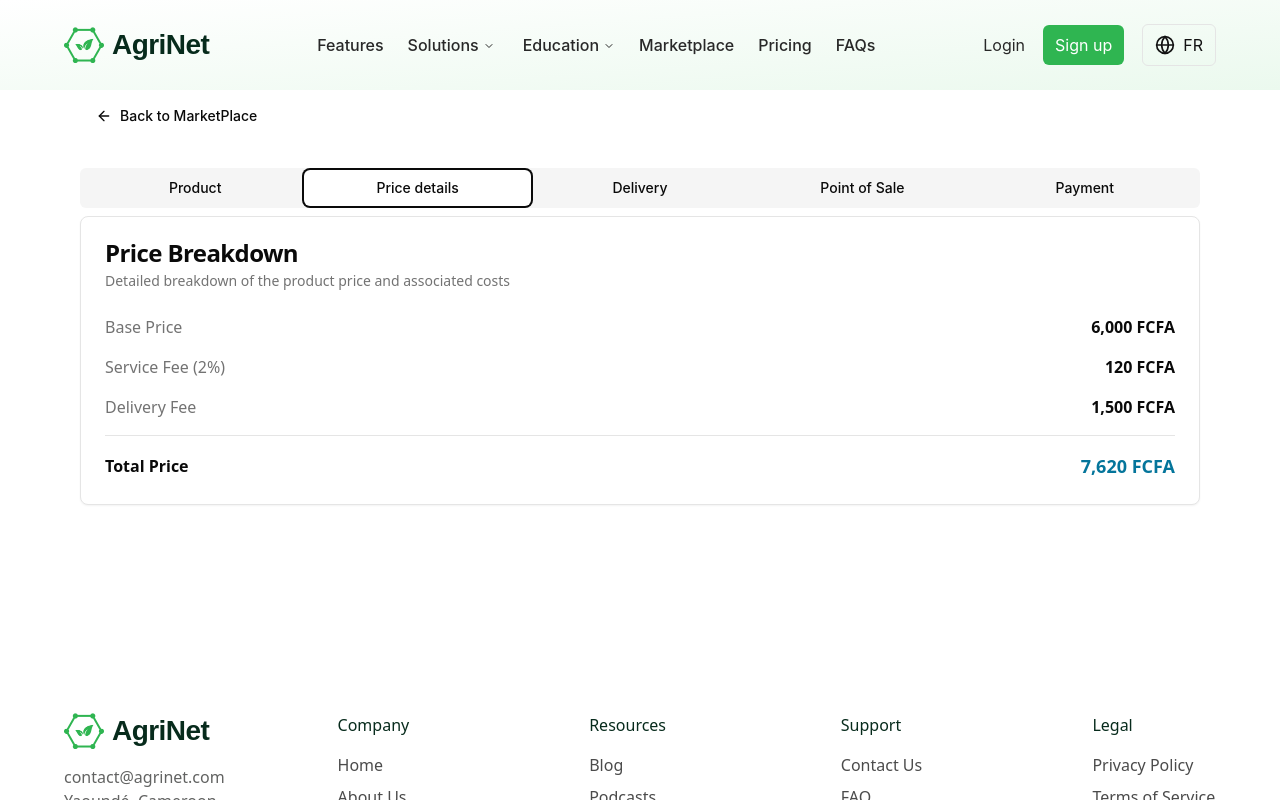
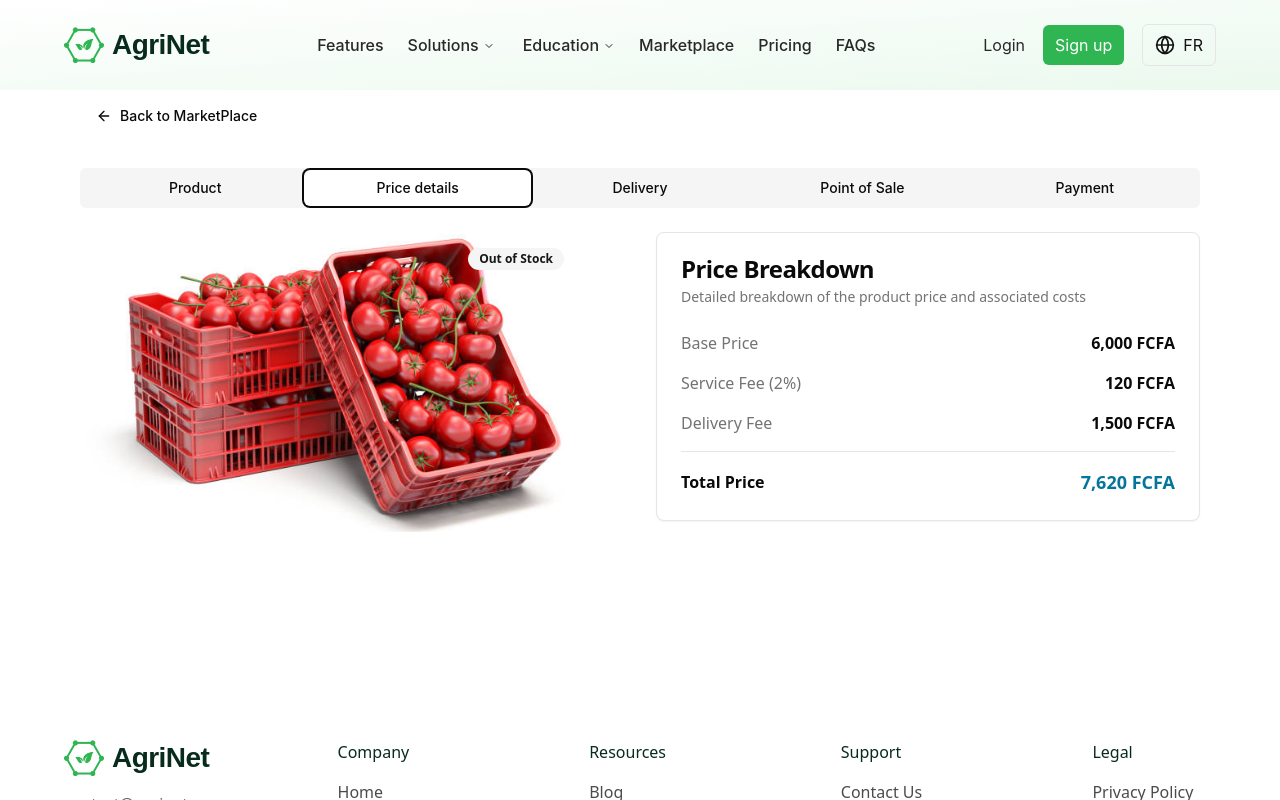
Before and after one commit to Hilary29/agrinet, a Next.js app: page /products/1 in a window 1280 px wide. Both pictures are taken after a click on the tab "Price details". Shown: the top 800 px of the page. Built offline with nearby package versions, Linux system fonts and the light colour scheme.

Commit message:
update products description

```diff
--- a/app/(marketPlace)/products/[id]/page.tsx
+++ b/app/(marketPlace)/products/[id]/page.tsx
@@ -68,10 +68,10 @@ export default function ProductPage({ params }: { params: { id: string } }) {
             </TabsList>
 
             <TabsContent value="product">
-              <div className="grid md:grid-cols-2 gap-8 pt-4">
+              <div className="grid md:grid-cols-2 gap-8 pt-4 ">
                 {/* Image Section */}
-                <div className="relative">
-                  <div className="aspect-videorounded-md overflow-hidden">
+                <div className="relative max-w-[500px] h-[300px]">
+                  <div className="aspect-video rounded-md overflow-hidden">
                     <Image
                       src={product.image}
                       alt={product.name}
@@ -194,7 +194,31 @@ export default function ProductPage({ params }: { params: { id: string } }) {
 
             {/* Price Details Tab */}
             <TabsContent value="price-details">
-              <Card>
+            <div className="grid md:grid-cols-2 gap-8 pt-4  ">
+                {/* Image Section */}
+                <div className="relative max-w-[500px] h-[300px]">
+                  <div className="aspect-video rounded-md overflow-hidden">
+                    <Image
+                      src={product.image}
+                      alt={product.name}
+                      fill
+                      className="object-cover"
+                      priority
+                    />
+                  </div>
+                  <Badge
+                    variant={
+                      product.stock === "in-stock" ? "default" : "secondary"
+                    }
+                    className="absolute top-4 right-4"
+                  >
+                    {product.stock === "in-stock" ? "In Stock" : "Out of Stock"}
+                  </Badge>
+                </div>
+
+                {/* Product Info */}
+                <div className="flex flex-col gap-6">
+                <Card>
                 <CardHeader>
                   <CardTitle className="flex items-center gap-2">
                     Price Breakdown
@@ -234,11 +258,38 @@ export default function ProductPage({ params }: { params: { id: string } }) {
                   </div>
                 </CardContent>
               </Card>
+
+                </div>
+              </div>
             </TabsContent>
 
             {/* Delivery Tab */}
             <TabsContent value="delivery">
-              <Card>
+            <div className="grid md:grid-cols-2 gap-8 pt-4  ">
+                {/* Image Section */}
+                <div className="relative max-w-[500px] h-[300px]">
+                  <div className="aspect-video rounded-md overflow-hidden">
+                    <Image
+                      src={product.image}
+                      alt={product.name}
+                      fill
+                      className="object-cover"
+                      priority
+                    />
+                  </div>
+                  <Badge
+                    variant={
+                      product.stock === "in-stock" ? "default" : "secondary"
+                    }
+                    className="absolute top-4 right-4"
+                  >
+                    {product.stock === "in-stock" ? "In Stock" : "Out of Stock"}
+                  </Badge>
+                </div>
+
+                {/* Product Info */}
+                <div className="flex flex-col gap-6">
+                <Card>
                 <CardHeader>
                   <CardTitle className="flex items-center gap-2">
                     <Truck className="h-5 w-5" />
@@ -286,10 +337,37 @@ export default function ProductPage({ params }: { params: { id: string } }) {
                   </div>
                 </CardContent>
               </Card>
+
+                </div>
+              </div>
             </TabsContent>
 
             <TabsContent value="point-of-sale">
-              <Card>
+            <div className="grid md:grid-cols-2 gap-8 pt-4  ">
+                {/* Image Section */}
+                <div className="relative max-w-[500px] h-[300px]">
+                  <div className="aspect-video rounded-md overflow-hidden">
+                    <Image
+                      src={product.image}
+                      alt={product.name}
+                      fill
+                      className="object-cover"
+                      priority
+                    />
+                  </div>
+                  <Badge
+                    variant={
+                      product.stock === "in-stock" ? "default" : "secondary"
+                    }
+                    className="absolute top-4 right-4"
+                  >
+                    {product.stock === "in-stock" ? "In Stock" : "Out of Stock"}
+                  </Badge>
+                </div>
+
+                {/* Product Info */}
+                <div className="flex flex-col gap-6">
+                <Card>
                 <CardHeader>
                   <CardTitle className="flex items-center gap-2">
                     <MapPin className="h-5 w-5" />
@@ -331,10 +409,36 @@ export default function ProductPage({ params }: { params: { id: string } }) {
                   </div>
                 </CardContent>
               </Card>
+                </div>
+              </div>
             </TabsContent>
 
             <TabsContent value="payment">
-              <Card>
+            <div className="grid md:grid-cols-2 gap-8 pt-4  ">
+                {/* Image Section */}
+                <div className="relative max-w-[500px] h-[300px]">
+                  <div className="aspect-video rounded-md overflow-hidden">
+                    <Image
+                      src={product.image}
+                      alt={product.name}
+                      fill
+                      className="object-cover"
+                      priority
+                    />
+                  </div>
+                  <Badge
+                    variant={
+                      product.stock === "in-stock" ? "default" : "secondary"
+                    }
+                    className="absolute top-4 right-4"
+                  >
+                    {product.stock === "in-stock" ? "In Stock" : "Out of Stock"}
+                  </Badge>
+                </div>
+
+                {/* Product Info */}
+                <div className="flex flex-col gap-6">
+                <Card>
                 <CardHeader>
                   <CardTitle className="flex items-center gap-2">
                     Payment Options
@@ -380,6 +484,8 @@ export default function ProductPage({ params }: { params: { id: string } }) {
                   </div>
                 </CardContent>
               </Card>
+                </div>
+              </div>
             </TabsContent>
           </Tabs>
         </div>
```
